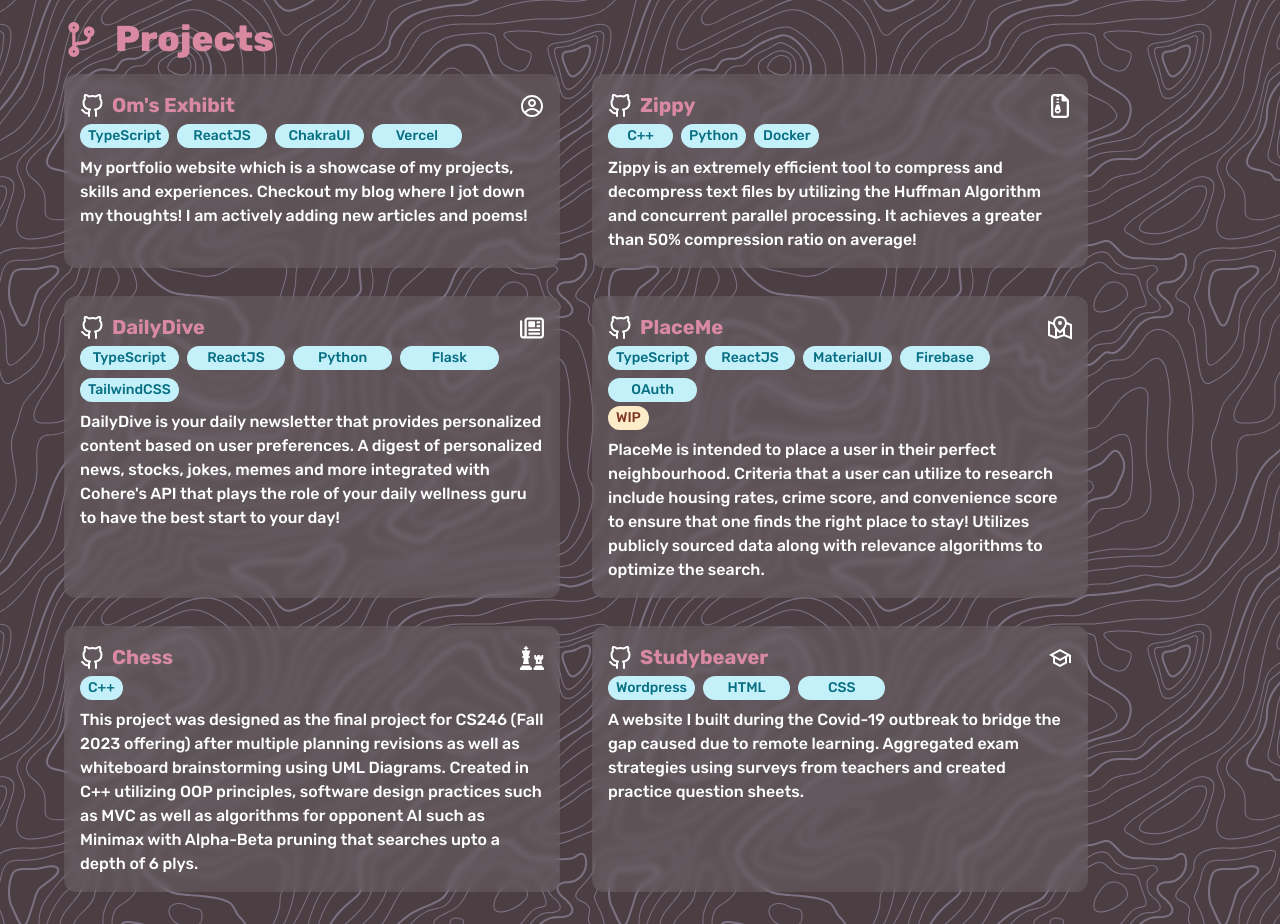
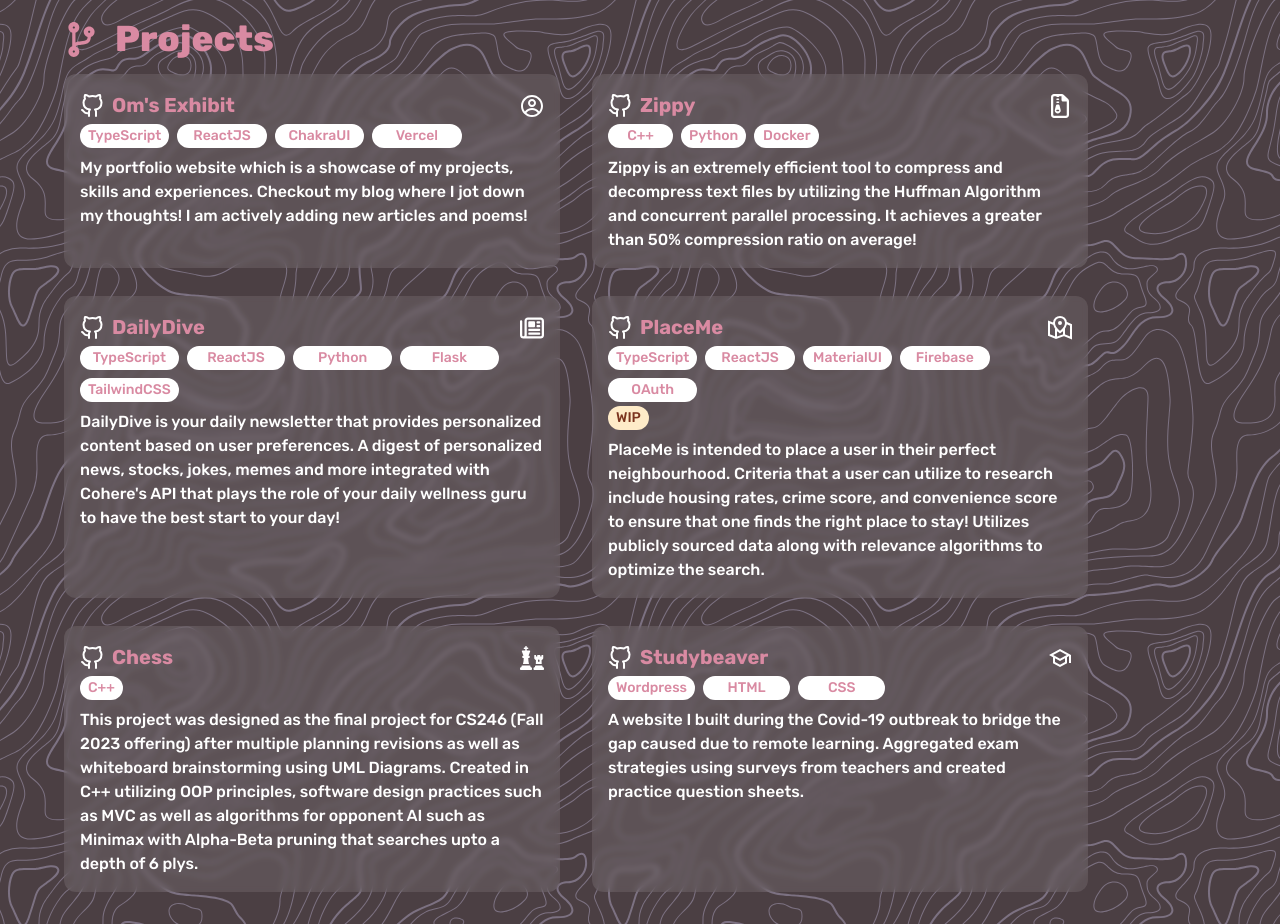
Before and after one commit to OmOgale/Exhibit, a Next.js app in the folder exhibit/: page / in a window 1280 px wide. Shown: the part 3840-4764 px from the top of the page. Built offline with nearby package versions, Linux system fonts and the light colour scheme; a web font is replaced by a local one.

Commit message:
feat: update style

```diff
--- a/exhibit/src/components/projects/Card.tsx
+++ b/exhibit/src/components/projects/Card.tsx
@@ -103,7 +103,9 @@
                     <Tag
                       key={lang}
                       size={["sm", "md"]}
-                      colorScheme="cyan"
+                      // colorScheme="cyan"
+                      bg="white"
+                      color="exhibit.300"
                       borderRadius="full"
                       flex="auto"
                       justifyContent="center"
```
